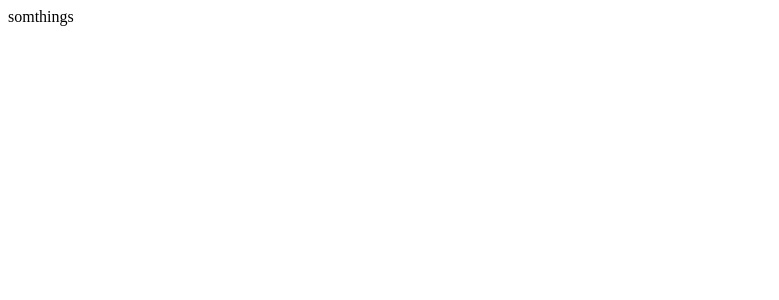
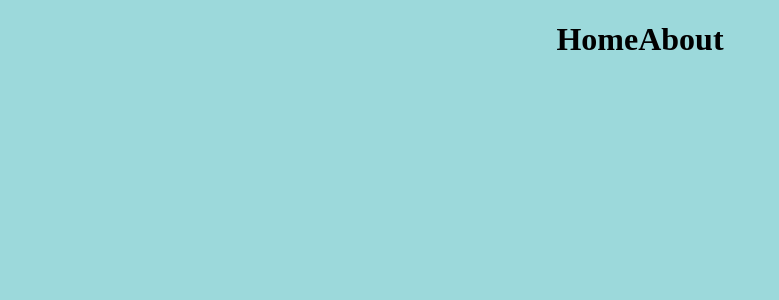
Before and after one commit to Jiseok97/JSmoive_app, a React (Create React App) app: page / in a window 1280 px wide. Shown: the top 300 px of the page, without its empty margins (0-779 px from the left). Built offline with nearby package versions, Linux system fonts and the light colour scheme.

Commit message:
building the router

```diff
--- a/src/App.js
+++ b/src/App.js
@@ -1,7 +1,19 @@
 import React from "react";
+import { HashRouter, Route } from "react-router-dom";
+import Home from "./routes/Home";
+import About from "./routes/About";
 
 function App() {
-  return <span>somthings</span>;
+  return (
+    <HashRouter>
+      <Route path="/">
+        <h1>Home</h1>
+      </Route>
+      <Route paht="/about">
+        <h1>About</h1>
+      </Route>
+    </HashRouter>
+  );
 }
 
 export default App;
--- a/src/routes/About.js
+++ b/src/routes/About.js
@@ -0,0 +1,7 @@
+import React from "react";
+
+function About() {
+  return <span>About this page: Hello</span>;
+}
+
+export default About;
--- a/src/routes/Home.js
+++ b/src/routes/Home.js
@@ -1,6 +1,6 @@
 import react from "react";
 import axios from "axios";
-import Movie from "./components/Moive";
+import Movie from "../components/Moive";
 import "./Home.css";
 
 class Home extends react.Component {
```
Also changed, not shown: 1 other file (tests, documents, lock files or other folders).
